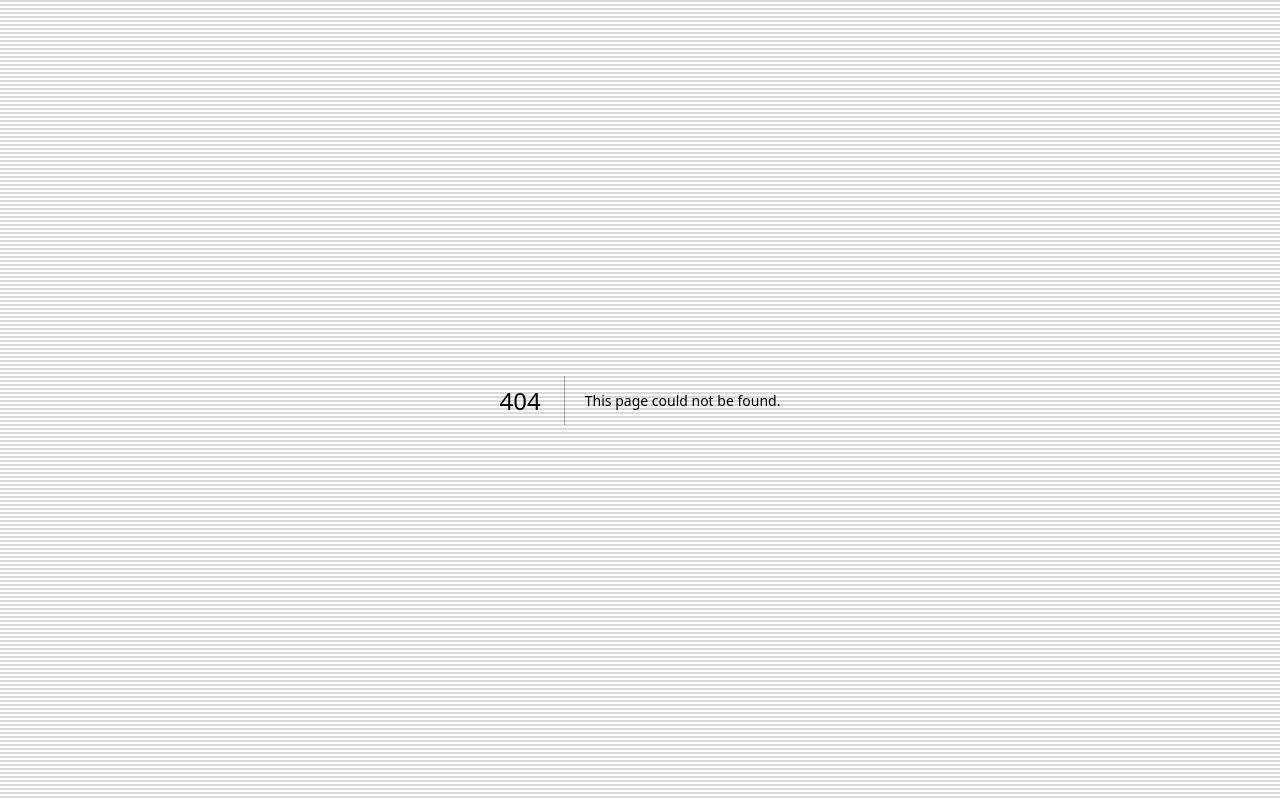
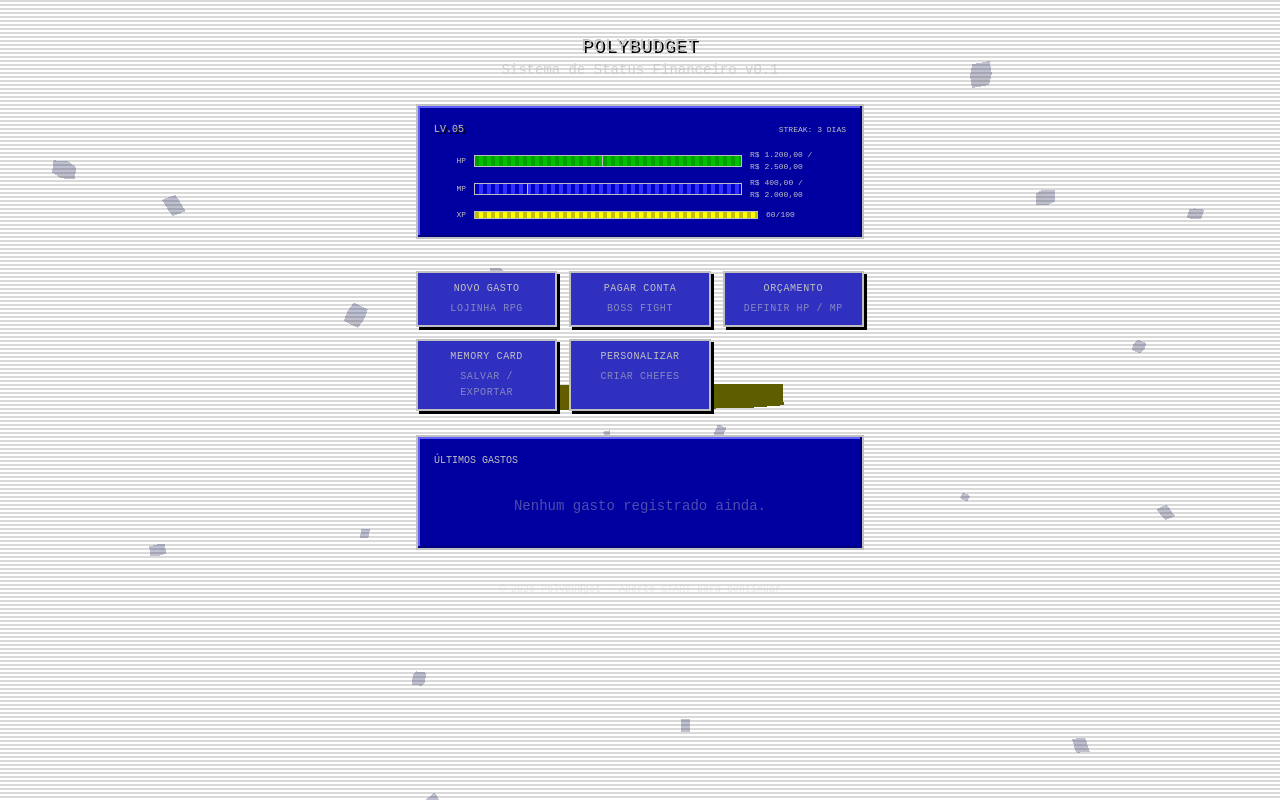
Before and after one commit to Arthurmt15/finan-as, a Next.js app in the folder polybudget/: page /dashboard in a window 1280 px wide. Before the commit this address had no page. Built offline with nearby package versions, Linux system fonts and the light colour scheme.

Commit message:
feat: dashboard principal com status panel e ações rápidas

```diff
--- /dev/null
+++ b/polybudget/src/app/dashboard/page.tsx
@@ -0,0 +1,123 @@
+'use client'
+
+import { useRouter } from 'next/navigation'
+import { StatusPanel } from '@/components/ui/StatusPanel'
+import DynamicScene from '@/components/three/DynamicScene'
+import { useTransactions } from '@/hooks/useTransactions'
+import { categories } from '@/data/categories'
+
+/** Ações rápidas do menu principal com respectivas rotas internas */
+const quickActions = [
+  { label: 'NOVO GASTO', route: '/dashboard/novo-gasto', desc: 'Lojinha RPG' },
+  { label: 'PAGAR CONTA', route: '/dashboard/pagar-conta', desc: 'Boss Fight' },
+  { label: 'ORÇAMENTO', route: '/dashboard/orcamento', desc: 'Definir HP / MP' },
+  { label: 'MEMORY CARD', route: '/dashboard/memory-card', desc: 'Salvar / Exportar' },
+  { label: 'PERSONALIZAR', route: '/dashboard/personalizar', desc: 'Criar Chefes' },
+]
+
+/**
+ * Dashboard principal — Tela de Status do jogador.
+ * Exibe:
+ * - Cena 3D low-poly animada ao fundo (DynamicScene)
+ * - Painel de status no estilo RPG (HP, MP, XP, LV, Streak)
+ * - Botões de ação rápida (navegação interna)
+ * - Lista das 5 transações mais recentes vindas do IndexedDB
+ */
+export default function DashboardPage() {
+  const router = useRouter()
+  const { transactions } = useTransactions()
+
+  const sorted = [...transactions].sort(
+    (a, b) => new Date(b.date).getTime() - new Date(a.date).getTime()
+  )
+
+  const recentTransactions = sorted.slice(0, 5)
+
+  function getCategoryIcon(cat: string) {
+    const found = categories.find((c) => c.id === cat)
+    return found?.icon ?? '📦'
+  }
+
+  function formatDate(date: Date) {
+    return new Date(date).toLocaleDateString('pt-BR')
+  }
+
+  return (
+    <main className="relative min-h-screen flex flex-col items-center pt-8 px-4 pb-20">
+      <DynamicScene />
+
+      <div className="text-center mb-6 z-10">
+        <h1 className="font-pixel text-lg text-ps1-white glow-text tracking-wider">
+          POLYBUDGET
+        </h1>
+        <p className="font-mono text-sm text-ps1-white/70">
+          Sistema de Status Financeiro v0.1
+        </p>
+      </div>
+
+      <div className="w-full max-w-md z-10">
+        <StatusPanel />
+      </div>
+
+      <div className="grid grid-cols-2 sm:grid-cols-3 gap-3 w-full max-w-md mt-4 z-10">
+        {quickActions.map((action) => (
+          <button
+            key={action.label}
+            onClick={() => router.push(action.route)}
+            className="btn-ps1 text-center flex flex-col items-center gap-1"
+          >
+            <span className="font-pixel text-[10px]">{action.label}</span>
+            <span className="font-mono text-[10px] text-ps1-white/60">{action.desc}</span>
+          </button>
+        ))}
+      </div>
+
+      <div className="dialog-box w-full max-w-md mt-6 z-10">
+        <h2 className="font-pixel text-[10px] mb-3 text-ps1-white">ÚLTIMOS GASTOS</h2>
+        <div className="space-y-2">
+          {recentTransactions.length === 0 ? (
+            <p className="font-mono text-sm text-ps1-white/40 text-center py-4">
+              Nenhum gasto registrado ainda.
+            </p>
+          ) : (
+            recentTransactions.map((t) => (
+              <div
+                key={t.id}
+                className="flex justify-between items-center border-b border-ps1-white/20 pb-1"
+              >
+                <div className="flex items-center gap-2 min-w-0">
+                  <span className="text-lg">{getCategoryIcon(t.category)}</span>
+                  <div className="truncate">
+                    <p className="font-pixel text-[8px] text-ps1-white truncate">
+                      {t.description}
+                    </p>
+                    <span className="font-mono text-[10px] text-ps1-white/50">
+                      {getCategoryLabel(t.category)} · {formatDate(t.date)}
+                    </span>
+                  </div>
+                </div>
+                <span
+                  className={`font-pixel text-[10px] shrink-0 ml-2 ${
+                    t.type === 'expense' ? 'text-red-400' : 'text-green-400'
+                  }`}
+                >
+                  {t.type === 'expense' ? '-' : '+'}R${Math.abs(t.amount).toFixed(0)}
+                </span>
+              </div>
+            ))
+          )}
+        </div>
+      </div>
+
+      <p className="font-mono text-[10px] text-ps1-white/30 mt-8 z-10">
+        © 2026 PolyBudget — Aperte START para continuar
+      </p>
+    </main>
+  )
+}
+
+/** Retorna o nome legível de uma categoria a partir do seu ID */
+function getCategoryLabel(cat: string) {
+  const found = categories.find((c) => c.id === cat)
+  return found?.label ?? cat
+}
```
